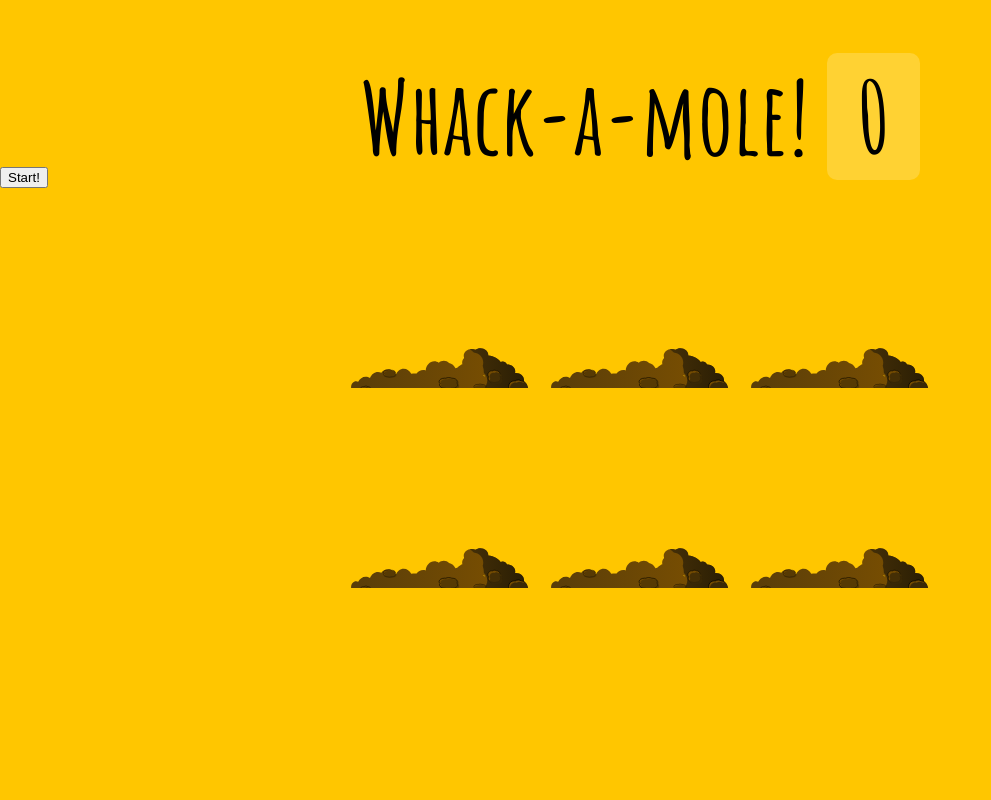
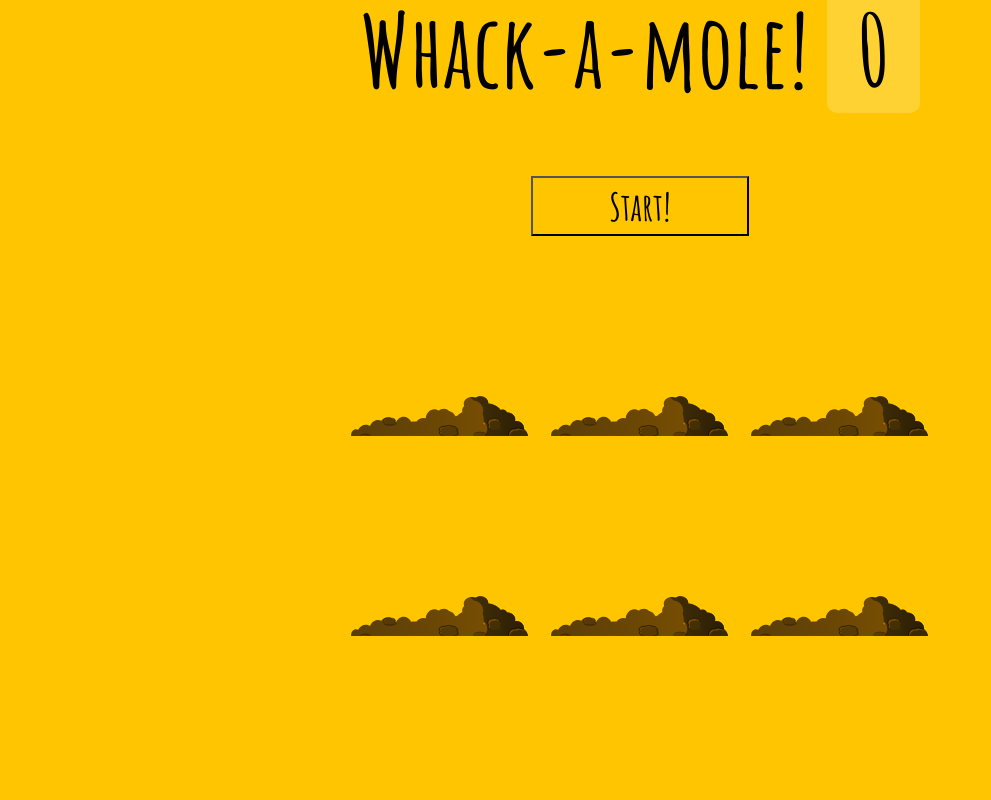
Before and after one commit to kaushik552k/whack-a-mole, a plain HTML site: page index.html in a window 1280 px wide. Shown: the whole page, without its empty margins (0-991 px from the left). Drawn offline with Linux system fonts and the light colour scheme.

Commit message:
changed button styling

```diff
--- a/index.html
+++ b/index.html
@@ -1,15 +1,20 @@
 <!DOCTYPE html>
 <html lang="en">
   <head>
-  <meta charset="UTF-8">
+    <meta charset="UTF-8" />
     <title>Whack A Mole!</title>
-  <link href='https://fonts.googleapis.com/css?family=Amatic+SC:400,700' rel='stylesheet' type='text/css'>
-  <link rel="stylesheet" href="style.css">
+    <link
+      href="https://fonts.googleapis.com/css?family=Amatic+SC:400,700"
+      rel="stylesheet"
+      type="text/css"
+    />
+    <link rel="stylesheet" href="style.css" />
   </head>
   <body>
-
     <h1>Whack-a-mole! <span class="score">0</span></h1>
+    <div style="display: flex; justify-content: center">
       <button onClick="startGame()">Start!</button>
+    </div>
 
     <div class="game">
       <div class="hole hole1">
@@ -33,9 +38,9 @@
     </div>
 
     <script>
-  const holes = document.querySelectorAll('.hole');
-  const scoreBoard = document.querySelector('.score');
-  const moles = document.querySelectorAll('.mole');
+      const holes = document.querySelectorAll(".hole");
+      const scoreBoard = document.querySelector(".score");
+      const moles = document.querySelectorAll(".mole");
       let lastHole;
       let timeUp = false;
       let score = 0;
@@ -48,7 +53,7 @@
         const idx = Math.floor(Math.random() * holes.length);
         const hole = holes[idx];
         if (hole === lastHole) {
-      console.log('Ah nah thats the same one bud');
+          console.log("Ah nah thats the same one bud");
           return randomHole(holes);
         }
         lastHole = hole;
@@ -58,9 +63,9 @@
       function peep() {
         const time = randomTime(200, 1000);
         const hole = randomHole(holes);
-    hole.classList.add('up');
+        hole.classList.add("up");
         setTimeout(() => {
-      hole.classList.remove('up');
+          hole.classList.remove("up");
           if (!timeUp) peep();
         }, time);
       }
@@ -70,18 +75,17 @@
         timeUp = false;
         score = 0;
         peep();
-    setTimeout(() => timeUp = true, 10000)
+        setTimeout(() => (timeUp = true), 10000);
       }
 
       function bonk(e) {
-    if(!e.isTrusted) return; // cheater!
+        if (!e.isTrusted) return; // cheater!
         score++;
-    this.parentNode.classList.remove('up');
+        this.parentNode.classList.remove("up");
         scoreBoard.textContent = score;
       }
 
-  moles.forEach(mole => mole.addEventListener('click', bonk));
-
+      moles.forEach((mole) => mole.addEventListener("click", bonk));
     </script>
   </body>
 </html>
--- a/style.css
+++ b/style.css
@@ -4,15 +4,15 @@ html {
   background: #ffc600;
 }
 
-*, *:before, *:after {
+*,
+*:before,
+*:after {
   box-sizing: inherit;
+  font-family: 'Amatic SC', cursive;
+  margin: 0;
+  padding: 0;
 }
 
-body {
-  padding: 0;
-  margin: 0;
-  font-family: 'Amatic SC', cursive;
-}
 
 h1 {
   text-align: center;
@@ -22,7 +22,7 @@ h1 {
 }
 
 .score {
-  background: rgba(255,255,255,0.2);
+  background: rgba(255, 255, 255, 0.2);
   padding: 0 3rem;
   line-height: 1;
   border-radius: 1rem;
@@ -48,7 +48,7 @@ h1 {
   background-size: contain;
   content: '';
   width: 100%;
-  height:70px;
+  height: 70px;
   position: absolute;
   z-index: 2;
   bottom: -30px;
@@ -61,9 +61,17 @@ h1 {
   top: 100%;
   width: 100%;
   height: 100%;
-  transition:all 0.4s;
+  transition: all 0.4s;
 }
 
 .hole.up .mole {
   top: 0;
 }
+
+button {
+  margin-top: 2em;
+  padding: 4px 2em;
+  background-color: #ffc600;
+  font-size: 38px;
+  font-weight: bolder;
+}
```
Lines whose indentation alone changed are shown as unchanged.
